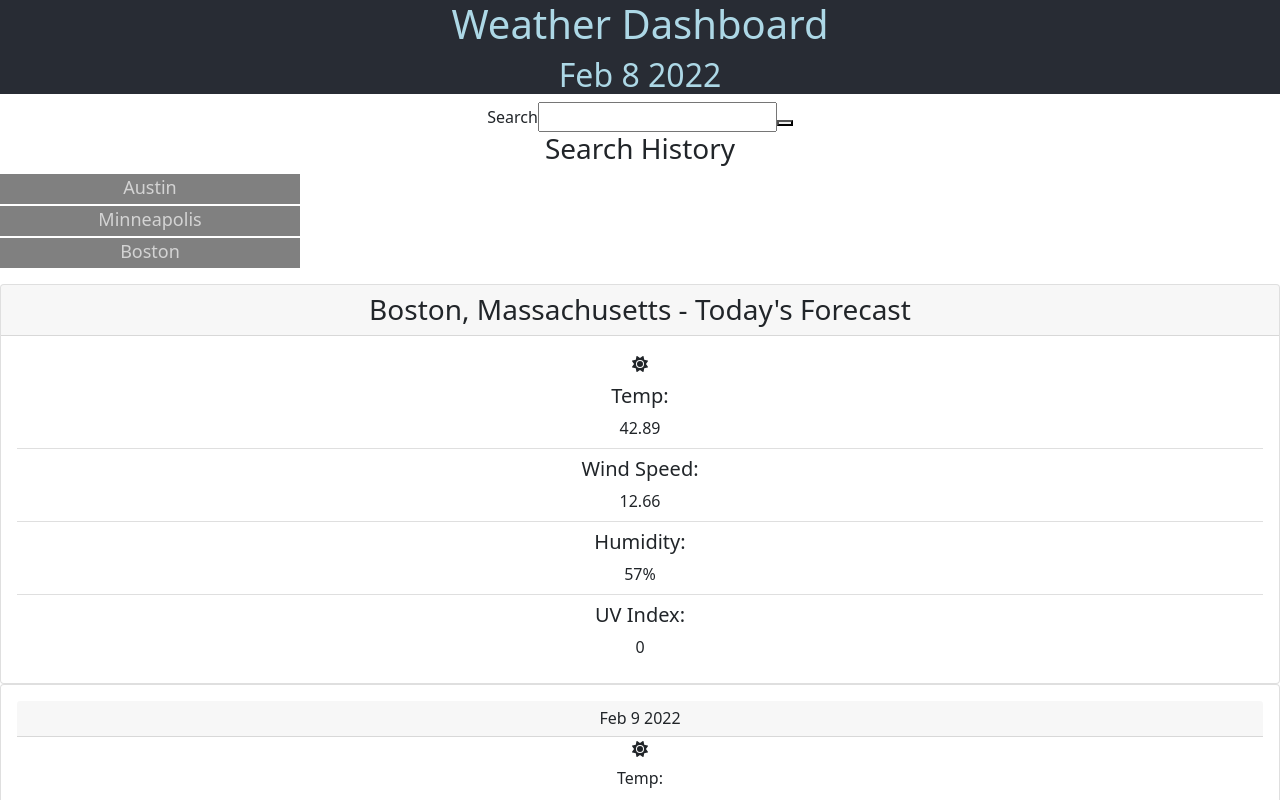
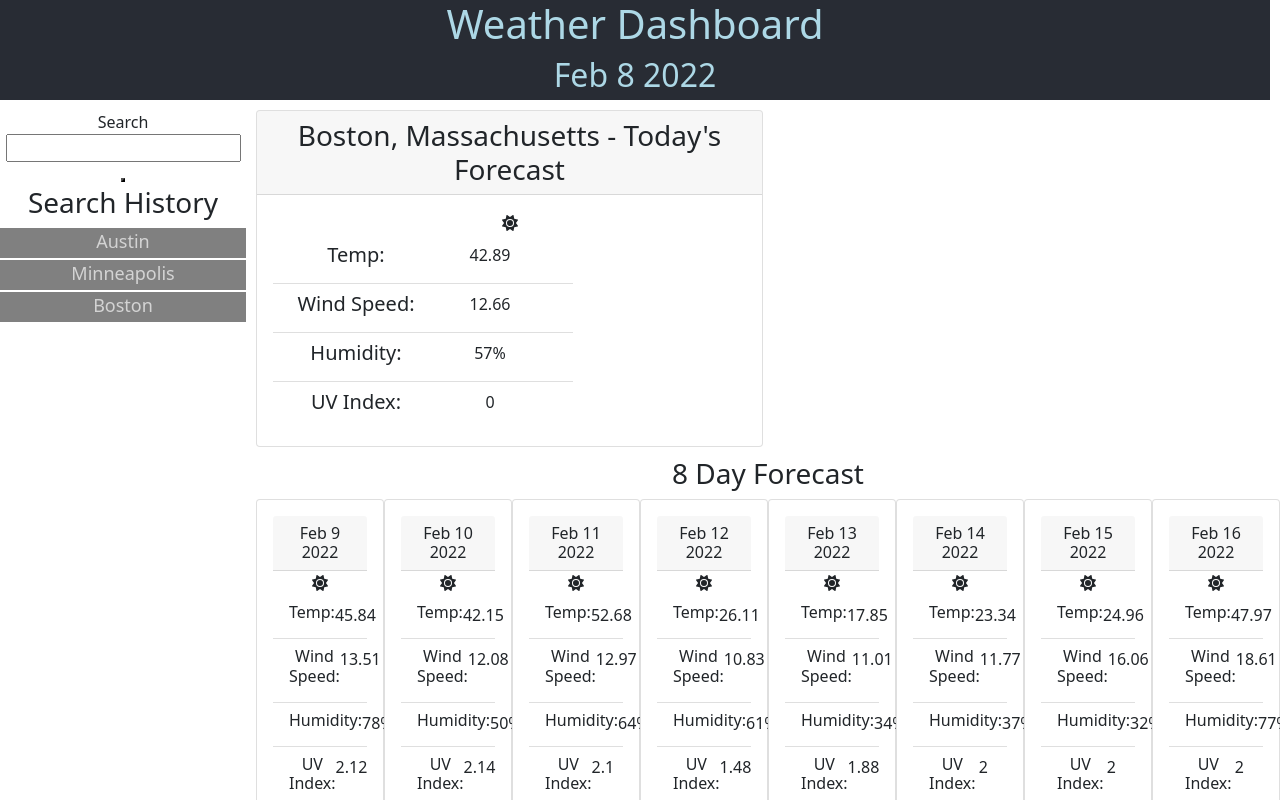
Before and after one commit to blondfro/weather-app, a React (Create React App) app: page / in a window 1280 px wide. Shown: the top 800 px of the page. Built offline with nearby package versions, Linux system fonts and the light colour scheme.

Commit message:
began implementing some basic styles and grid layout.

```diff
--- a/src/App.css
+++ b/src/App.css
@@ -1,4 +1,14 @@
+*{
+  margin: 0;
+  padding: 0;
+  box-sizing: border-box;
+}
+
 .App {
+  display: grid;
+  grid-template-rows: 100px auto;
+  grid-template-columns: repeat(5, 1fr);
+  gap: 10px;
   text-align: center;
 }
 
--- a/src/Banner/Banner.css
+++ b/src/Banner/Banner.css
@@ -1,4 +1,7 @@
-.app-title-section{
+.app-title-section {
+    grid-row: 1 / 2;
+    grid-column: 1 / 6;
+
     background-color: #282c34;
     color: lightblue;
     text-align: center;
--- a/src/Forecast/DailyForecast.js
+++ b/src/Forecast/DailyForecast.js
@@ -1,9 +1,15 @@
 import React from 'react';
 import ForecastCard from "./ForecastCard";
 
+import "./dailyForecast.css"
+
 function DailyForecast({forecast, nextDate}) {
     return (
-        <div>
+        <div className="daily-forecast-display">
+            <h3 className="daily-forecast-header">
+                8 Day Forecast
+            </h3>
+            <div className="daily-forecast-list">
                 {forecast.map((day, index) => {
                     let date = nextDate(index + 1)
                     return (
@@ -11,8 +17,9 @@ function DailyForecast({forecast, nextDate}) {
                             <ForecastCard isDaily={true} forecast={day} date={date}/>
                         </div>
                     )
+                } )}
+            </div>
 
-            } )}
         </div>
     )
 }
--- a/src/Forecast/DayForecast.js
+++ b/src/Forecast/DayForecast.js
@@ -1,10 +1,12 @@
 import React from 'react';
 import ForecastCard from "./ForecastCard";
+
+import "./dayForecast.css"
 
 function DayForecast({location, forecast}) {
 
     return (
-        <div className="card">
+        <div className="card current-day-section">
             <h3 id="city-name" className="card-header">
                 {location.name}, {location.state} - Today's Forecast
             </h3>
--- a/src/Forecast/ForecastCard.js
+++ b/src/Forecast/ForecastCard.js
@@ -1,5 +1,6 @@
 import React from 'react';
 import { FontAwesomeIcon } from "@fortawesome/react-fontawesome";
+import "./forecastCard.css";
 
 function ForecastCard({isDaily, forecast, date=""}) {
     return (
@@ -11,7 +12,7 @@ function ForecastCard({isDaily, forecast, date=""}) {
 
                 <FontAwesomeIcon icon="sun" />
                 <ul className="list-group list-group-flush borderless">
-                    <li className="list-group-item">
+                    <li className="list-group-item data-display">
                         { !isDaily
                             ? <h5>Temp: </h5>
                             : <h6>Temp: </h6>
@@ -21,24 +22,24 @@ function ForecastCard({isDaily, forecast, date=""}) {
                             : <p className="card-text">{forecast.temp}</p>
                         }
                     </li>
-                    <li className="list-group-item">
+                    <li className="list-group-item data-display">
                         { !isDaily
                             ? <h5>Wind Speed: </h5>
-                            : <h6>Temp: </h6>
+                            : <h6>Wind Speed: </h6>
                         }
                         <p className="card-text">{forecast.wind_speed}</p>
                     </li>
-                    <li className="list-group-item">
+                    <li className="list-group-item data-display">
                         { !isDaily
                             ? <h5>Humidity: </h5>
-                            : <h6>Temp: </h6>
+                            : <h6>Humidity: </h6>
                         }
                         <p className="card-text">{forecast.humidity}%</p>
                     </li>
-                    <li className="list-group-item">
+                    <li className="list-group-item data-display">
                         { !isDaily
                             ? <h5>UV Index: </h5>
-                            : <h6>Temp: </h6>
+                            : <h6>UV Index: </h6>
                         }
                         <p className="card-text">{forecast.uvi}</p>
                     </li>
--- a/src/Forecast/ForecastDisplay.js
+++ b/src/Forecast/ForecastDisplay.js
@@ -2,6 +2,11 @@ import React, {useState} from 'react';
 
 import DayForecast from "./DayForecast";
 import DailyForecast from "./DailyForecast";
+
+import "./forecastDisplay.css";
+
+
+
 import { mockLocation, mockForecast } from "../mockData/mockDB";
 
 function ForecastDisplay({ nextDate }) {
@@ -9,7 +14,7 @@ function ForecastDisplay({ nextDate }) {
     const [forecast, setForecast] = useState(mockForecast);
 
     return (
-        <div>
+        <div className="forecast-section">
             <DayForecast location={location} forecast={forecast.current}/>
             <DailyForecast forecast={forecast.daily} nextDate = {nextDate}/>
         </div>
--- /dev/null
+++ b/src/Forecast/dailyForecast.css
@@ -0,0 +1,19 @@
+.daily-forecast-display {
+    grid-row: 2;
+    grid-column: 1 / 5;
+
+    display: grid;
+    grid-template-columns: repeat(4, 1fr);
+}
+
+.daily-forecast-header {
+    grid-row: 1;
+    grid-column: 1 / 5;
+}
+
+.daily-forecast-list {
+    grid-row: 2;
+    grid-column: 1 / 5;
+    display: grid;
+    grid-template-columns: repeat(8, 1fr);
+}
--- /dev/null
+++ b/src/Forecast/dayForecast.css
@@ -0,0 +1,4 @@
+.current-day-section {
+    grid-column: 1 / 3;
+    grid-row: 1;
+}
--- /dev/null
+++ b/src/Forecast/forecastCard.css
@@ -0,0 +1,5 @@
+.data-display {
+    display: grid;
+    grid-template-columns: 1fr 1fr;
+    max-width: 300px;
+}
--- /dev/null
+++ b/src/Forecast/forecastDisplay.css
@@ -0,0 +1,7 @@
+.forecast-section {
+    grid-column: 2 / 7;
+
+    display: grid;
+    gap: 10px;
+    grid-template-columns: repeat(4, 1fr);
+}
--- a/src/Search/Search.js
+++ b/src/Search/Search.js
@@ -1,12 +1,14 @@
 import React from 'react';
 import SearchForm from "./SearchForm";
 import SearchHistory from "./SearchHistory";
+
+import "./search.css";
 
 function Search() {
 
 
     return (
-        <div>
+        <div className="search-section">
             <SearchForm />
             <SearchHistory />
         </div>
--- a/src/Search/search.css
+++ b/src/Search/search.css
@@ -0,0 +1,4 @@
+.search-section {
+    grid-row: 2;
+    grid-column: 1 / 2;
+}
```
Lines whose indentation alone changed are shown as unchanged.
